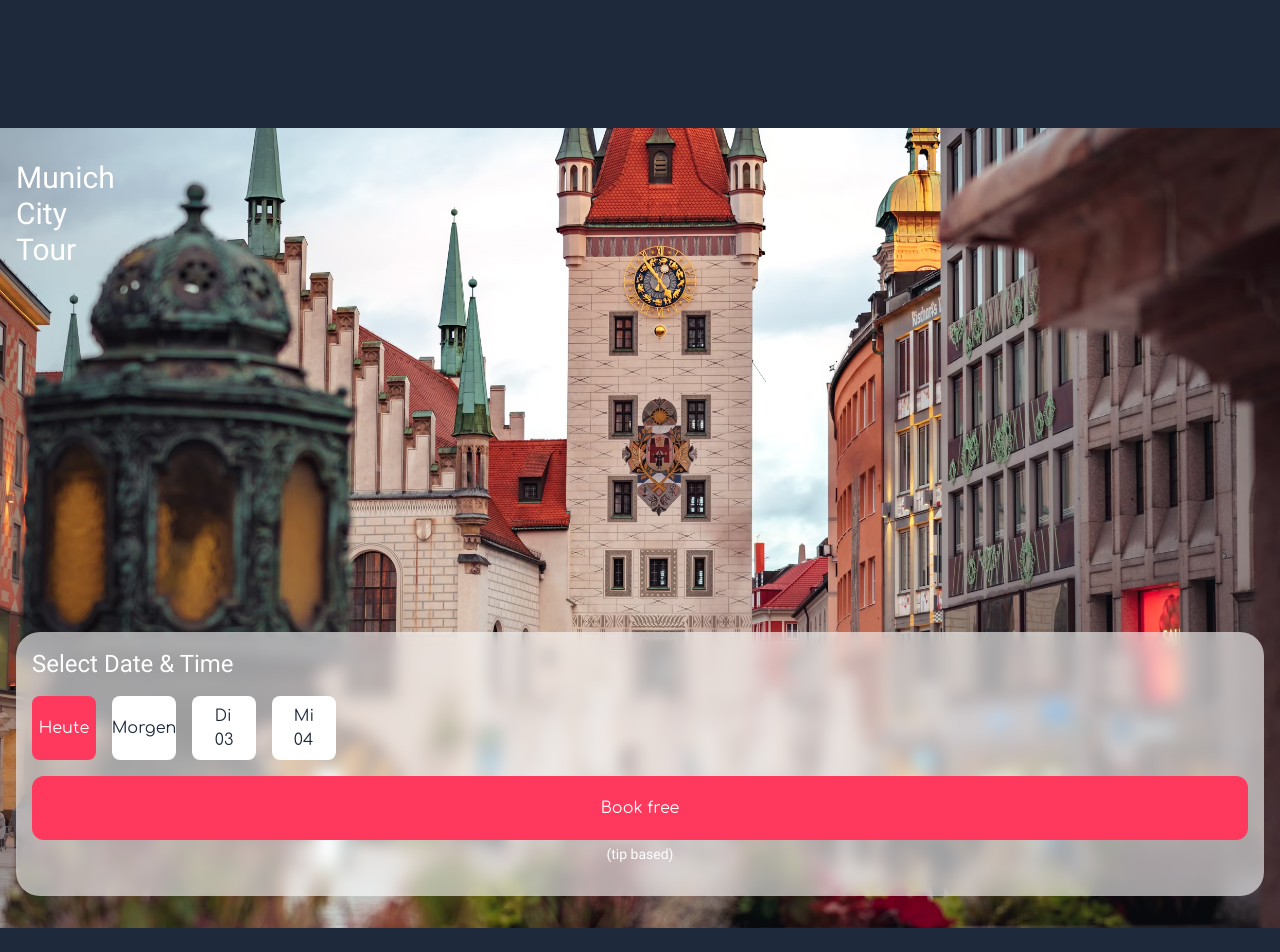
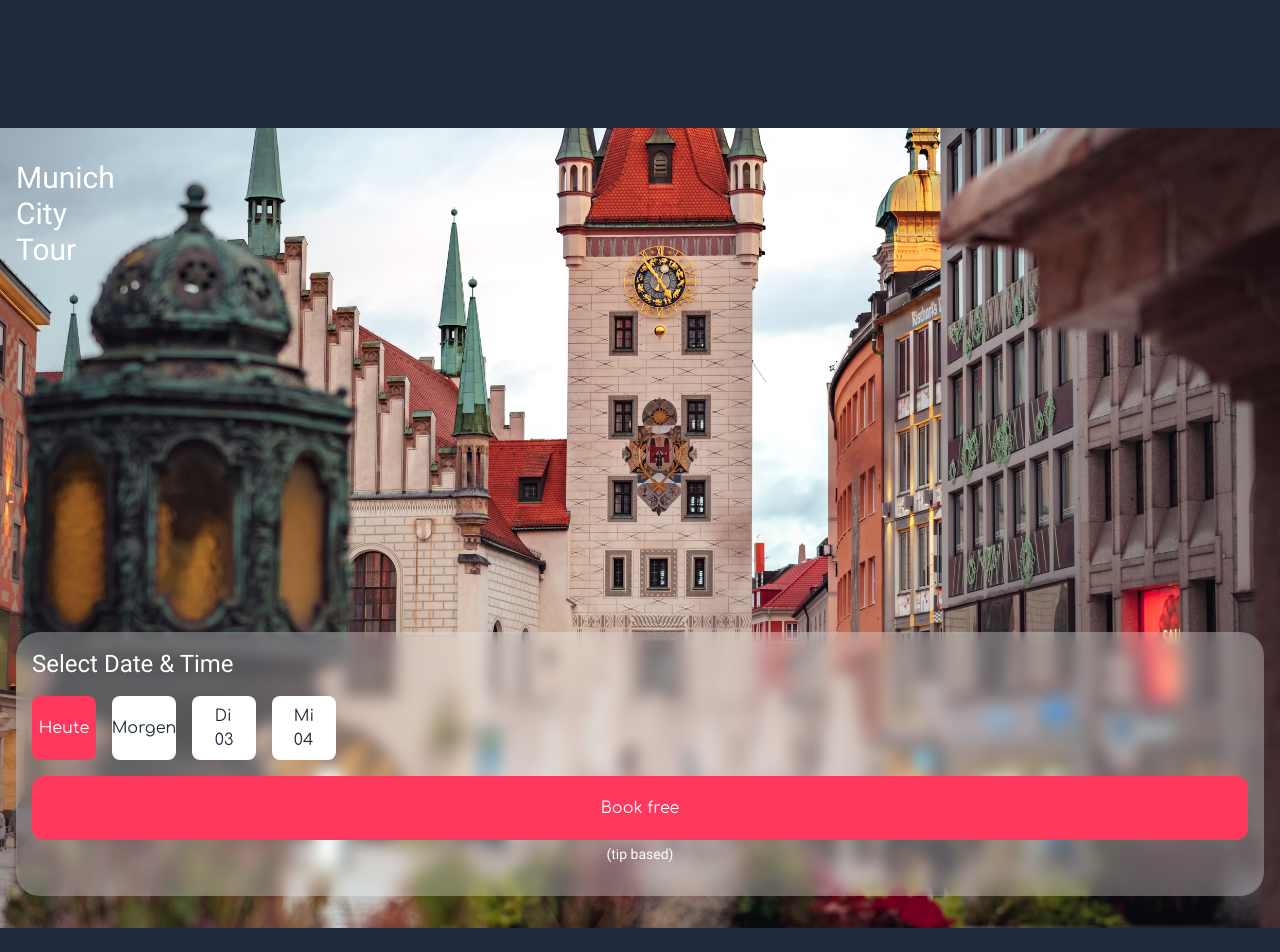
Before and after one commit to Dubwoof/nextwebs, a React (Vite) app: page /booking in a window 1280 px wide. Shown: the top 952 px of the page. Built offline with nearby package versions, Linux system fonts and the light colour scheme.

Commit message:
more opacity

```diff
--- a/src/pages/Booking/Booking.tsx
+++ b/src/pages/Booking/Booking.tsx
@@ -17,7 +17,7 @@ export function Booking({}: PageProps): JSX.Element {
           Tour
         </Typography>
 
-        <div className="w-full bg-white rounded-3xl backdrop-blur bg-opacity-60 p-4">
+        <div className="w-full bg-white rounded-3xl backdrop-blur bg-opacity-30 p-4">
           <Typography variant="h2" className="font-robotoRegular text-3xl text-robotoBold mb-4">
             Select Date & Time
           </Typography>
```
